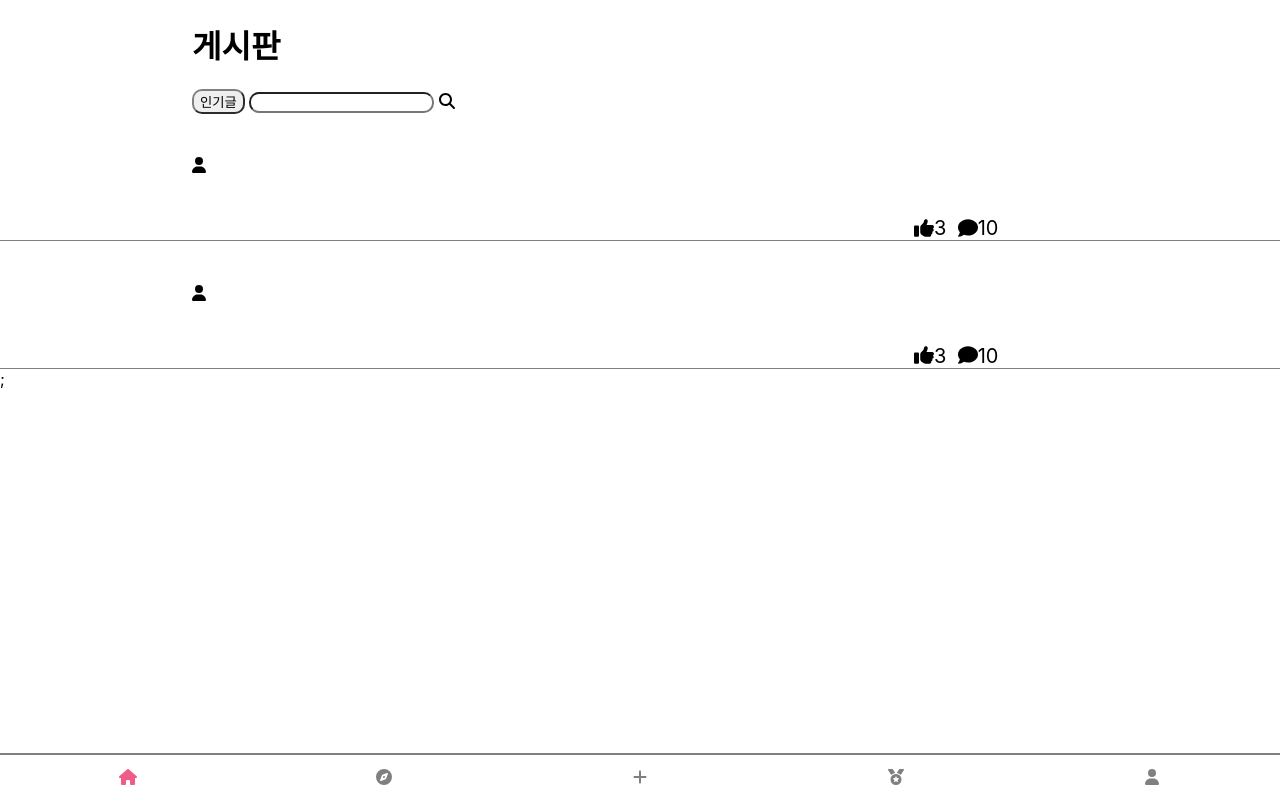
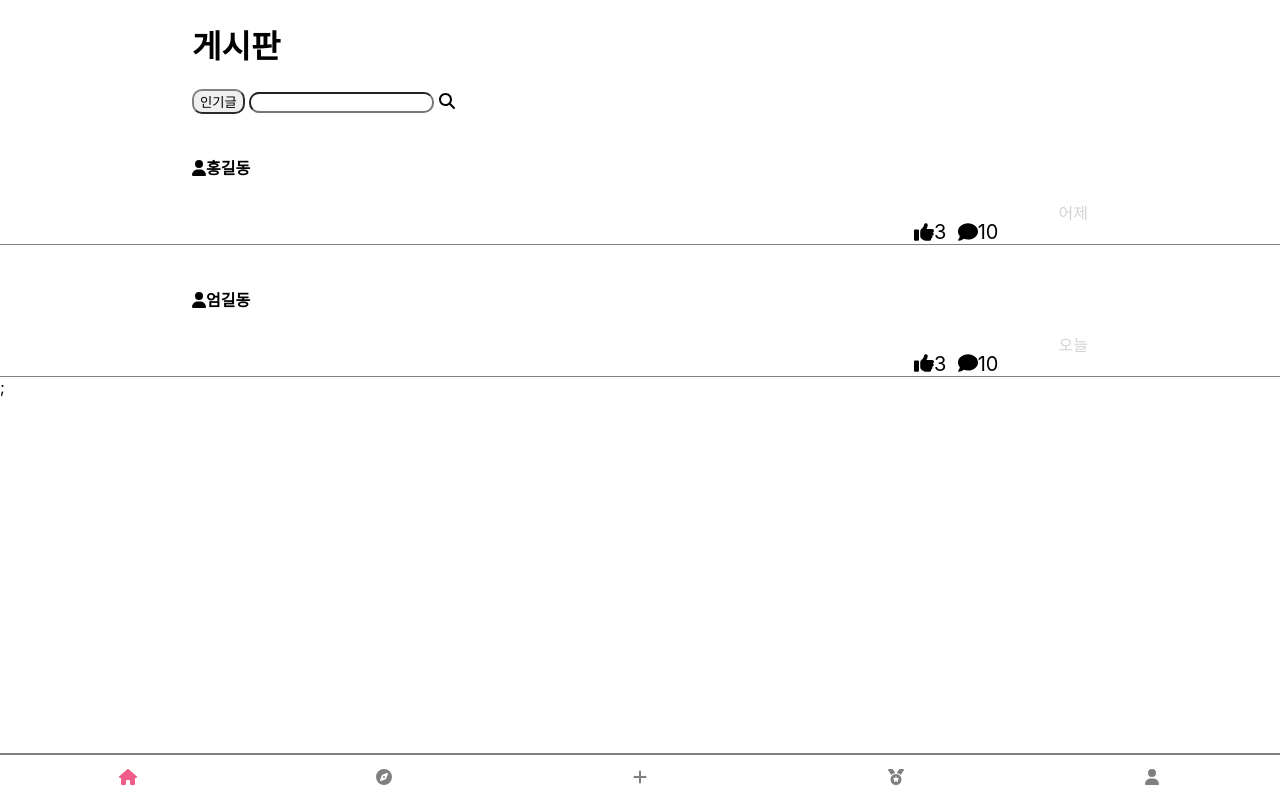
Before and after one commit to TEAM-Hanta/Hanta, a React (Create React App) app in the folder front/: page /home in a window 1280 px wide. Built offline with nearby package versions, Linux system fonts and the light colour scheme; no server answers.

Commit message:
json value오류수정

```diff
--- a/front/src/components/list.jsx
+++ b/front/src/components/list.jsx
@@ -9,11 +9,11 @@ function List(props) {
         <>
         <div style={{paddingLeft:"15%", paddingRight:"15%"}} className="list">
             <br></br>
-        <h4><FontAwesomeIcon icon="user" />{props.user}</h4>
+        <h4><FontAwesomeIcon icon="user" />{props.value.user}</h4>
         <Link to="/letter" style={{textDecoration:"none", color:"black", marginLeft:"20px"}}>
         {props.title}
         </Link>
-        <a style={{color:"lightgray", float:"right"}}>{props.date}</a>
+        <a style={{color:"lightgray", float:"right"}}>{props.value.date}</a>
         <div className="sibal">
             <Count/>
         </div>
--- a/front/src/components/noticecp.jsx
+++ b/front/src/components/noticecp.jsx
@@ -21,9 +21,9 @@ const Noticecp = (props) => {
         <div className="ct">
             <FontAwesomeIcon style={{float:"right", paddingRight:"10px"}} icon="x"/>
                 <ul>
-                    <li className="bd">{props.title}</li>
+                    <li className="bd">{props.value.title}</li>
                     <br/>
-                    <div style={{fontSize:"12px"}}>{props.date}</div>
+                    <div style={{fontSize:"12px"}}>{props.value.date}</div>
                 </ul>
             </div>
         </Typography>
--- a/front/src/pages/notice.jsx
+++ b/front/src/pages/notice.jsx
@@ -5,8 +5,10 @@ function Notice() {
 
   const [noti,setNoti] = useState([{id: 1, title: 'asdf', date: 'asdf' },{id: 2, title: 'asdf', date: 'asdf' }]);
 
+  const str = 'notice'
+
   useEffect(() => {
-      fetch('https://localhost:8080/notice')
+      fetch(`https://localhost:8080/${str}`) //재사용
       .then((response) => response.json())
       .then((data) => setNoti(data))
       .catch(rejected => {
```
Also changed, not shown: 1 other file (tests, documents, lock files or other folders).
